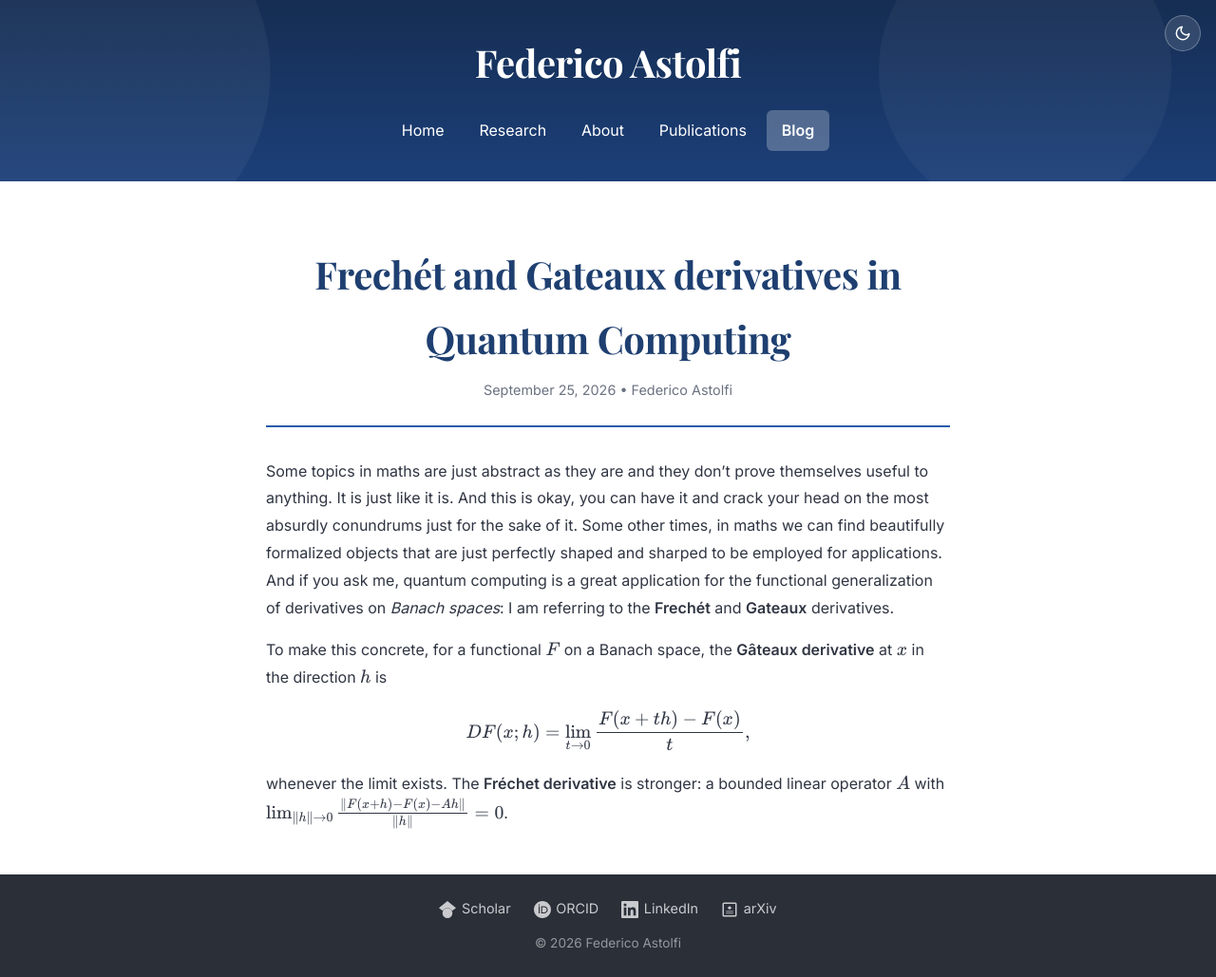
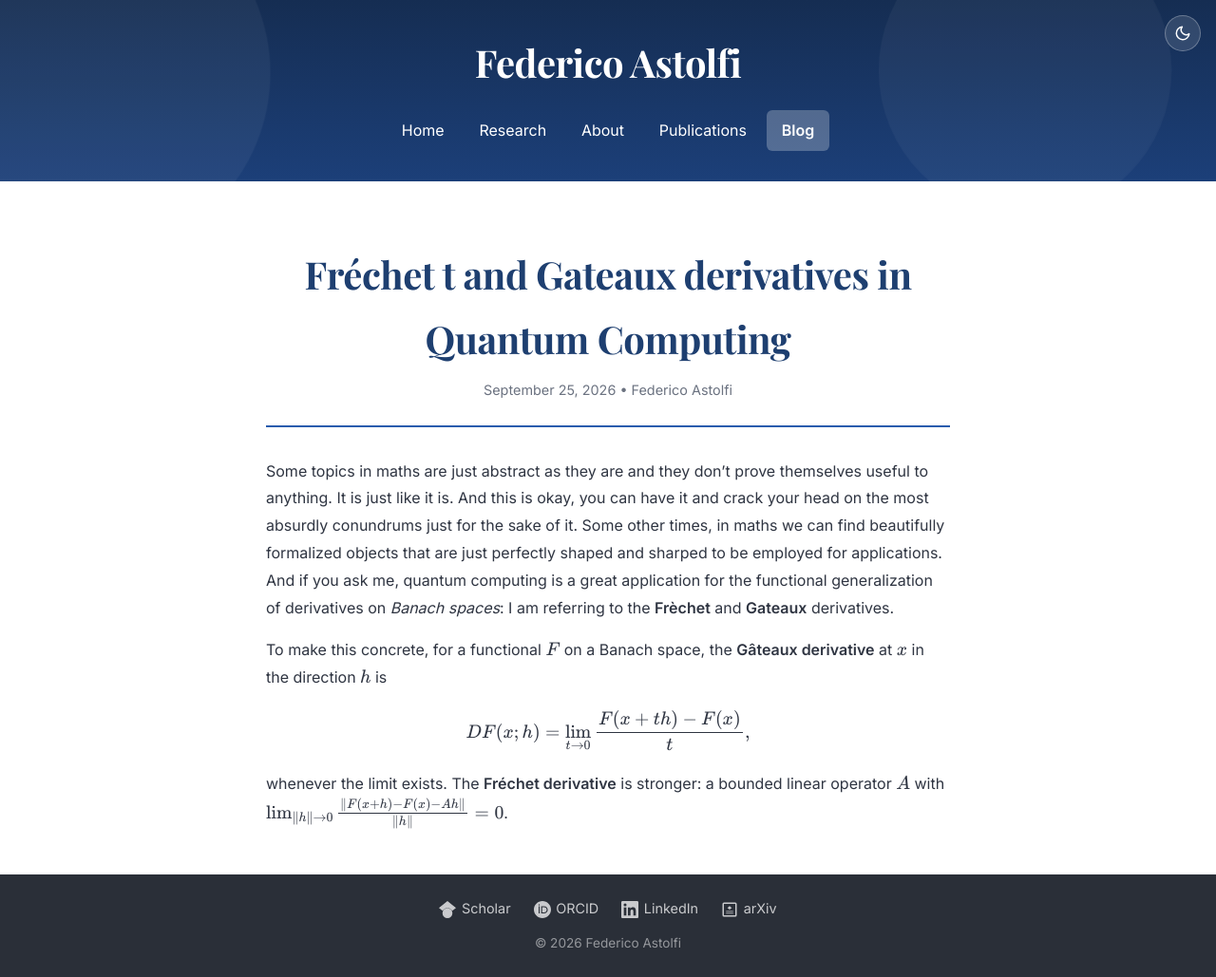
Before and after one commit to FedericoAstolfi/federicoastolfi.github.io, a Jekyll site: the page built from _posts/2026-09-25-frechét-and-gateaux-derivatives-in-quantum-computing.md, in a window 1280 px wide. Shown: the whole page at 95% size. Built offline with Jekyll 4.4.1, drawn with Linux system fonts in a browser that asks for light colours.

Commit message:
Update Blog Posts “2026-09-25-frechét-and-gateaux-derivatives-in-quantum-computing”

```diff
--- a/_posts/2026-09-25-frechét-and-gateaux-derivatives-in-quantum-computing.md
+++ b/_posts/2026-09-25-frechét-and-gateaux-derivatives-in-quantum-computing.md
@@ -1,11 +1,11 @@
 ---
-title: Frechét and Gateaux derivatives in Quantum Computing
+title: Fréchet t and Gateaux derivatives in Quantum Computing
 date: 2026-09-25T18:07:00
 author: Federico Astolfi
 categories: ''
 ---
 
-Some topics in maths are just abstract as they are and they don't prove themselves useful to anything. It is just like it is. And this is okay, you can have it and crack your head on the most absurdly conundrums just for the sake of it. Some other times, in maths we can find beautifully formalized objects that are just perfectly shaped and sharped to be employed for applications. And if you ask me, quantum computing is a great application for the functional generalization of derivatives on _Banach spaces_: I am referring to the **Frechét** and **Gateaux** derivatives.
+Some topics in maths are just abstract as they are and they don't prove themselves useful to anything. It is just like it is. And this is okay, you can have it and crack your head on the most absurdly conundrums just for the sake of it. Some other times, in maths we can find beautifully formalized objects that are just perfectly shaped and sharped to be employed for applications. And if you ask me, quantum computing is a great application for the functional generalization of derivatives on _Banach spaces_: I am referring to the **Frèchet** and **Gateaux** derivatives.
 
 To make this concrete, for a functional $F$ on a Banach space, the **Gâteaux derivative** at $x$ in the direction $h$ is
 
```
